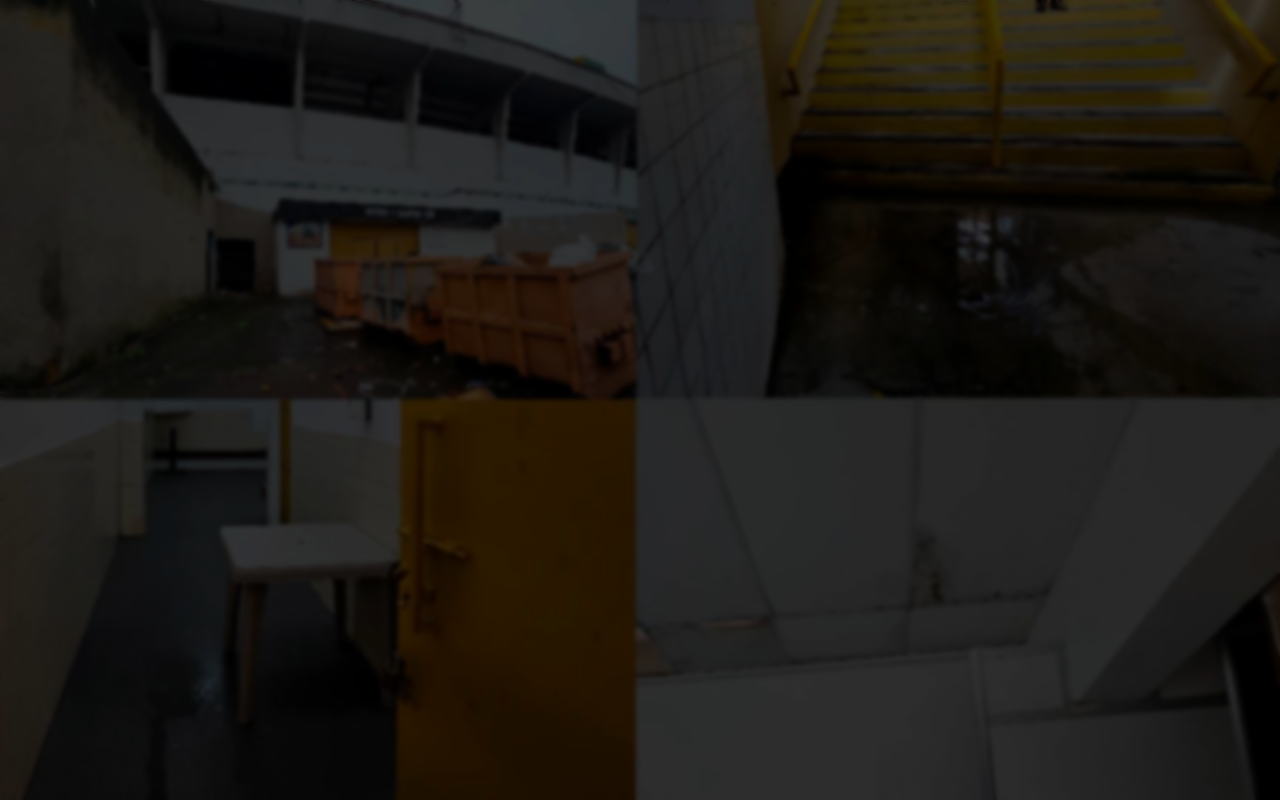
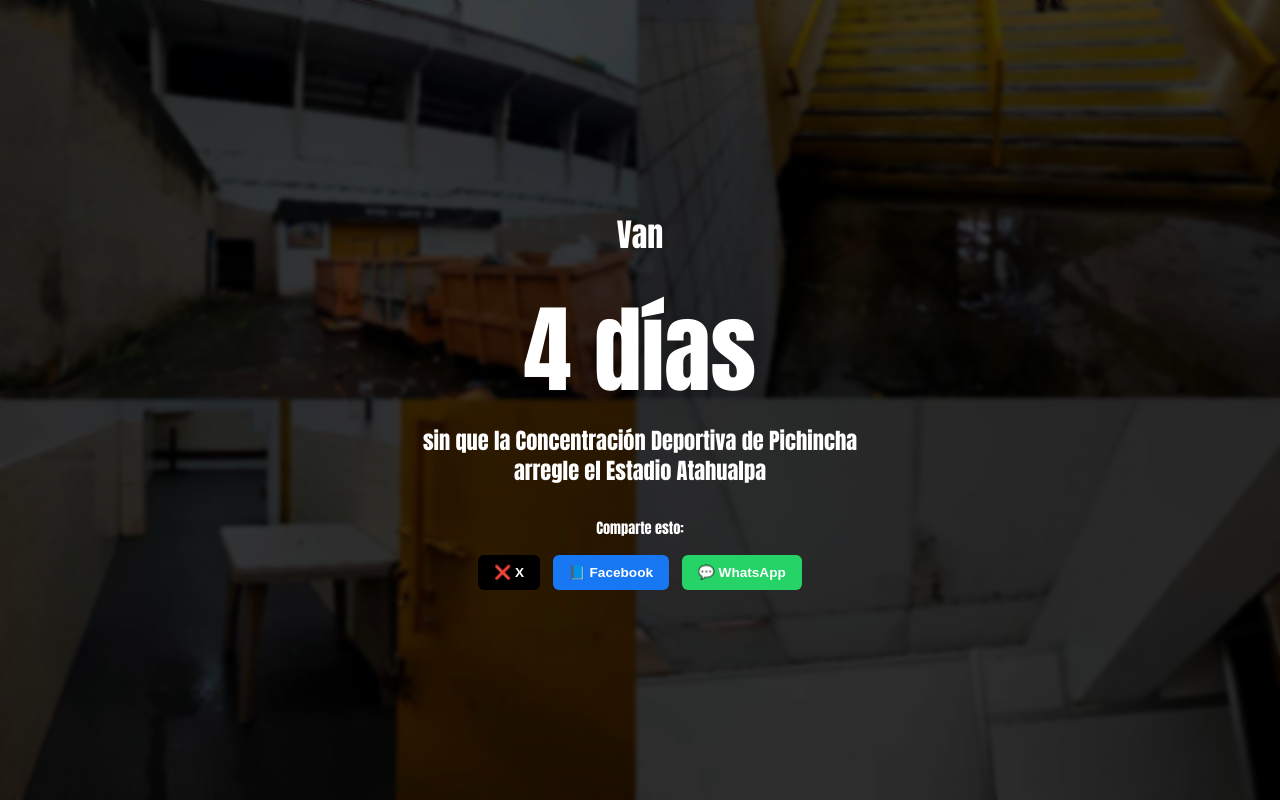
Before and after one commit to jonasby1/atahualpa-day-counter, a plain HTML site: page index.html in a window 1280 px wide. Drawn offline with Linux system fonts and the light colour scheme.

Commit message:
Update index.html

```diff
--- a/index.html
+++ b/index.html
@@ -1,68 +1,101 @@
-<style>
-  body {
-    margin: 0;
-    height: 100vh;
-    display: flex;
-    flex-direction: column;
-    justify-content: center;
-    align-items: center;
-    text-align: center;
-    font-family: Impact, sans-serif;
-    color: #fff;
-    background: #000 url('estadio-borroso.jpg') center/cover no-repeat fixed;
-    position: relative;
-  }
+<!DOCTYPE html>
+<html lang="es">
+<head>
+  <meta charset="UTF-8">
+  <title>Contador Atahualpa</title>
+  <meta name="viewport" content="width=device-width, initial-scale=1.0">
 
-  body::before {
-    content: '';
-    position: absolute;
-    inset: 0;
-    background: #0008;
-    backdrop-filter: blur(2px);
-    z-index: -1;
-  }
+  <!-- ▼ Meta genéricos para redes (imagen y texto fijo) -->
+  <meta property="og:title" content="¿Cuántos días sin arreglar el Atahualpa?">
+  <meta property="og:description" content="Contamos cuántos días lleva la Concentración Deportiva de Pichincha sin arreglar el estadio.">
+  <meta property="og:image" content="estadio-borroso.jpg">
+  <meta property="og:type" content="website">
+  <meta property="og:url" content="https://teal-faloodeh-1d62f1.netlify.app/">
 
-  .top { font-size: 1.5rem; margin-bottom: 0.8rem; }
-  .days { font-size: 5rem; font-weight: bold; margin-bottom: 1rem; }
-  .line { font-size: 1.2rem; line-height: 1.4; margin: 0; }
+  <meta name="twitter:card" content="summary_large_image">
+  <meta name="twitter:title" content="¿Cuántos días sin arreglar el Atahualpa?">
+  <meta name="twitter:description" content="Contamos los días sin mejoras en el estadio.">
+  <meta name="twitter:image" content="estadio-borroso.jpg">
 
-  .share {
-    margin-top: 2rem;
-    font-size: 0.9rem;
-  }
+  <style>
+    /* --- Fondo --- */
+    body{
+      margin:0;height:100vh;
+      background:#000 url('estadio-borroso.jpg') center/cover no-repeat fixed;
+      display:flex;justify-content:center;align-items:center;
+      font-family:Impact,sans-serif;color:#fff;text-align:center;
+    }
+    /* capa oscura sobre la foto */
+    body::before{
+      content:'';position:absolute;inset:0;
+      background:#0008;backdrop-filter:blur(2px);
+    }
+    /* contenedor principal encima del overlay */
+    #content{
+      position:relative;z-index:1;
+      padding:1rem;max-width:90vw;
+      display:flex;flex-direction:column;align-items:center;
+    }
 
-  .buttons a {
-    margin: 6px;
-    text-decoration: none;
-    padding: 10px 14px;
-    border-radius: 6px;
-    color: white;
-    font-weight: bold;
-    display: inline-flex;
-    align-items: center;
-    font-family: Arial, sans-serif;
-    font-size: 0.9rem;
-  }
+    /* tipografías responsivas con clamp(min, vw, max) */
+    .top   {font-size:clamp(1.2rem,4vw,2rem);margin:0 0 .8rem}
+    .days  {font-size:clamp(3rem,12vw,6rem);font-weight:bold;margin:.3rem 0}
+    .line  {font-size:clamp(1rem,3.5vw,1.4rem);margin:0;line-height:1.3}
 
-  .buttons a.x { background: #000; }
-  .buttons a.fb { background: #3b5998; }
-  .buttons a.wa { background: #25D366; }
+    /* botones */
+    .share{margin:2rem 0 1rem;font-size:.9rem}
+    .buttons{display:flex;gap:.8rem;flex-wrap:wrap;justify-content:center}
+    .btn{
+      display:inline-flex;align-items:center;gap:.4rem;
+      padding:.6rem 1rem;border-radius:6px;font-size:.85rem;
+      text-decoration:none;color:#fff;font-family:Arial,Helvetica,sans-serif;font-weight:bold
+    }
+    .btn-x {background:#000;}
+    .btn-fb{background:#1877f2;}
+    .btn-wa{background:#25d366;}
 
-  .buttons svg {
-    margin-right: 6px;
-    height: 1em;
-  }
+    /* evita selección accidental */
+    *{user-select:none}
+  </style>
+</head>
+<body>
 
-  * { user-select: none }
+  <div id="content">
+    <div class="top">Van</div>
+    <div id="dias" class="days">0&nbsp;días</div>
+    <p class="line">sin que la Concentración Deportiva de Pichincha</p>
+    <p class="line">arregle el Estadio Atahualpa</p>
 
-  /* MEDIA QUERY PARA PANTALLAS PEQUEÑAS */
-  @media (max-width: 600px) {
-    .top { font-size: 1.2rem; }
-    .days { font-size: 3rem; }
-    .line { font-size: 1rem; }
-    .buttons a {
-      font-size: 0.8rem;
-      padding: 8px 10px;
-    }
-  }
-</style>
+    <div class="share">Comparte esto:</div>
+    <div class="buttons">
+      <a id="x"  class="btn btn-x"  target="_blank">❌ X</a>
+      <a id="fb" class="btn btn-fb" target="_blank">📘 Facebook</a>
+      <a id="wa" class="btn btn-wa" target="_blank">💬 WhatsApp</a>
+    </div>
+  </div>
+
+  <script>
+    /* === Calcula días desde 3-jul-2025 === */
+    const inicio = new Date('2025-07-03T00:00:00');
+    const diff   = Math.floor((Date.now() - inicio) / 86_400_000);
+    document.getElementById('dias').textContent = `${diff} días`;
+
+    /* === Construye enlaces de compartir === */
+    const url   = encodeURIComponent(location.href);
+    const textoFB = encodeURIComponent(
+      `Van ${diff} días sin que la Concentración Deportiva de Pichincha arregle el Estadio Atahualpa`
+    );
+    const textoWA = encodeURIComponent(
+      `Van ${diff} días sin que la Concentración Deportiva de Pichincha arregle el Estadio Atahualpa:`
+    );
+    const textoX = encodeURIComponent(
+      `Van ${diff} días sin que @ConcePichincha arregle el Estadio Atahualpa`
+    );
+
+    document.getElementById('x').href  = `https://twitter.com/intent/tweet?text=${textoX}&url=${url}`;
+    document.getElementById('fb').href = `https://www.facebook.com/sharer/sharer.php?u=${url}&quote=${textoFB}`;
+    document.getElementById('wa').href = `https://wa.me/?text=${textoWA}%20${url}`;
+  </script>
+
+</body>
+</html>
```
